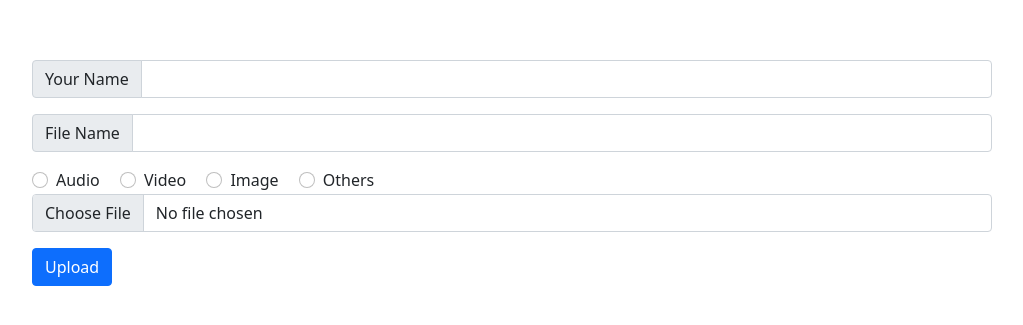
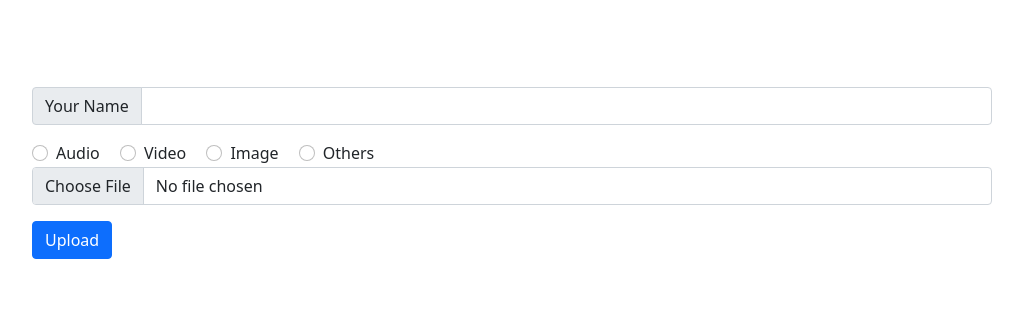
Before and after one commit to Avilash2001/Media-Upload-Download-Server, a website: page index.html in a window 1280 px wide. Shown: the part 227-552 px from the top of the page, without its empty margins (128-1151 px from the left). Drawn offline with nearby package versions, Linux system fonts and the light colour scheme.

Commit message:
added to readme.md

```diff
--- a/index.html
+++ b/index.html
@@ -40,20 +40,6 @@
                             type="text"
                             class="form-control"
                             name="uName"
-                            aria-label="Sizing example input"
-                            aria-describedby="inputGroup-sizing-default"
-                        />
-                    </div>
-                    <div class="input-group mb-3">
-                        <span
-                            class="input-group-text"
-                            id="inputGroup-sizing-default"
-                            >File Name</span
-                        >
-                        <input
-                            type="text"
-                            class="form-control"
-                            name="fName"
                             aria-label="Sizing example input"
                             aria-describedby="inputGroup-sizing-default"
                         />
```
Also changed, not shown: README.md.
